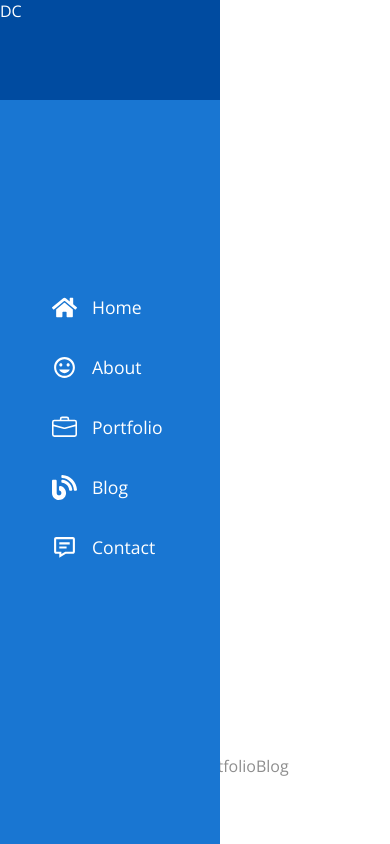
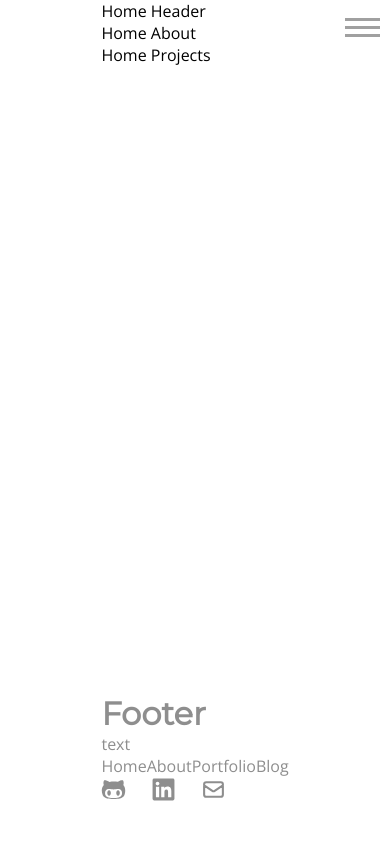
Before and after one commit to hoopslam/portfoliov2, a Next.js app: page / in a window 390 px wide. Built offline with nearby package versions, Linux system fonts and the light colour scheme.

Commit message:
working on mobile responsiveness

```diff
--- a/components/layout/Layout.jsx
+++ b/components/layout/Layout.jsx
@@ -5,8 +5,8 @@ import Footer from "./Footer";
 const Layout = ({children, themeHandler}) => {
     return (
         <LayoutContainer>
-			<Navbar themeHandler={themeHandler}/>
-            <Main>{children}</Main>
+			<Navbar />
+            <Main themeHandler={themeHandler}>{children}</Main>
             <Footer />
         </LayoutContainer>
     )
@@ -16,7 +16,6 @@ export default Layout
 
 const LayoutContainer = styled.div`
     width: 100%;
-    max-width: 990px;
     min-height: 100vh;
     display: flex;
     flex-direction: column;
@@ -25,5 +24,8 @@ const LayoutContainer = styled.div`
 
 const Main = styled.main`
     width: 100%;
+    max-width: 990px;
     flex-grow: 1;
+
+
 `
--- a/components/layout/Navbar.jsx
+++ b/components/layout/Navbar.jsx
@@ -1,3 +1,4 @@
+import { useState } from "react";
 import styled from "styled-components";
 import { FaHome, FaBlog } from "react-icons/fa";
 import { MdTagFaces } from "react-icons/md";
@@ -5,9 +6,16 @@ import { BsBriefcase } from "react-icons/bs";
 import { BiMessageDetail } from "react-icons/bi";
 import Link from "next/link";
 
-const Navbar = ({ themeHandler }) => {
+const Navbar = () => {
+	const [active, setActive] = useState(false);
+
+	const buttonHandler = () => {
+		setActive(!active);
+	};
+
 	return (
-		<NavbarContainer>
+		<>
+			<NavbarContainer className={`${active ? "active" : ""}`}>
 				<Logo>DC</Logo>
 				<ul>
 					<Link href='/'>
@@ -66,6 +74,10 @@ const Navbar = ({ themeHandler }) => {
 					</Link>
 				</ul>
 			</NavbarContainer>
+			<Hamburger onClick={buttonHandler}>
+				<div className={`bar ${active ? "active" : ""}`}></div>
+			</Hamburger>
+		</>
 	);
 };
 
@@ -82,7 +94,7 @@ const NavbarContainer = styled.nav`
 	left: 0;
 	background-color: ${({ theme }) => theme.primary};
 	color: white;
-	transition: all 0.5s;
+	transition: all 0.5s ease;
 
 	.icon {
 		position: absolute;
@@ -130,9 +142,31 @@ const NavbarContainer = styled.nav`
 		cursor: pointer;
 		background-color: ${({ theme }) => theme.light};
 	}
+
+	@media screen and (max-width: 768px) {
+		width: 100%;
+		max-width: 220px;
+		left: -100%;
+
+		span {
+			display: inline;
+			visibility: visible;
+			opacity: 1;
+		}
+
+		&.active {
+			left: 0;
+		}
+	}
 `;
 
 const Logo = styled.div`
+	font-family: "Yellowtail", cursive;
+	display: flex;
+	justify-content: center;
+	align-items: center;
+	font-size: 2.5rem;
+	font-weight: bold;
 	position: absolute;
 	top: 0;
 	left: 0;
@@ -140,3 +174,43 @@ const Logo = styled.div`
 	width: 100%;
 	background-color: ${({ theme }) => theme.dark};
 `;
+
+const Hamburger = styled.button`
+	display: none;
+	position: fixed;
+	top: 10px;
+	right: 10px;
+	width: 35px;
+	height: 35px;
+	cursor: pointer;
+	appearance: none;
+	background: none;
+	border: none;
+	outline: none;
+
+	@media screen and (max-width: 768px) {
+		display: block;
+
+		.bar,
+		::before,
+		::after {
+			content: "";
+			display: block;
+			width: 100%;
+			height: 3px;
+			background-color: rgb(160, 160, 160);
+			margin: 5px 0px;
+			transition: 0.4s;
+		}
+
+		&.active::before {
+			transform: rotate(225deg) translate(-5px, -5px);
+		}
+		&.active::after {
+			transform: rotate(135deg) translate(-5px, 5px);
+		}
+		&.active .bar {
+			transform: rotate(315deg);
+		}
+	}
+`;
--- a/components/ui/SocialLinks.jsx
+++ b/components/ui/SocialLinks.jsx
@@ -5,9 +5,9 @@ import {HiOutlineMail} from "react-icons/hi";
 const SocialLinks = () => {
     return (
         <Container>
-            <a href="https://www.github.com/hoopslam" target="_blank"><FaGithubAlt/></a>
-            <a href="https://www.linkedin.com/in/david-cho-818aa7171/" target="_blank"><FaLinkedin /></a>
-            <a href="mailto: hoopslam@gmail.com"><HiOutlineMail /></a>
+            <a href="https://www.github.com/hoopslam" target="_blank"><FaGithubAlt size={25}/></a>
+            <a href="https://www.linkedin.com/in/david-cho-818aa7171/" target="_blank"><FaLinkedin size={25}/></a>
+            <a href="mailto: hoopslam@gmail.com"><HiOutlineMail size={25}/></a>
         </Container>
     )
 }
@@ -17,4 +17,8 @@ export default SocialLinks
 const Container = styled.div`
     width: 100%;
     display: flex;
+
+    a {
+        margin-right: 25px;
+    }
 `
--- a/pages/_app.css
+++ b/pages/_app.css
@@ -1,4 +1,4 @@
-@import url('https://fonts.googleapis.com/css2?family=Montserrat&family=Open+Sans&display=swap');
+@import url('https://fonts.googleapis.com/css2?family=Yellowtail&family=Montserrat&family=Open+Sans&display=swap');
 
 body {
     font-family: 'Open Sans', sans-serif;
--- a/styles/themes.js
+++ b/styles/themes.js
@@ -28,7 +28,7 @@ const themes = {
 		dark: "#000a12",
 		light: "#4f5b62",
 		textColor: "#000",
-		lightText: "rgb(142, 142, 142)",
+		lightText: "#fff",
 		background: "#4f5b62",
     },
 	breakpoints: {
```
Lines whose indentation alone changed are shown as unchanged.
